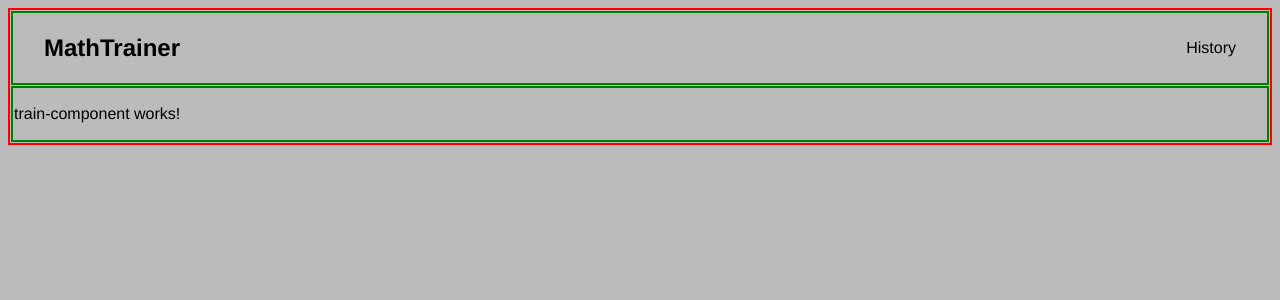
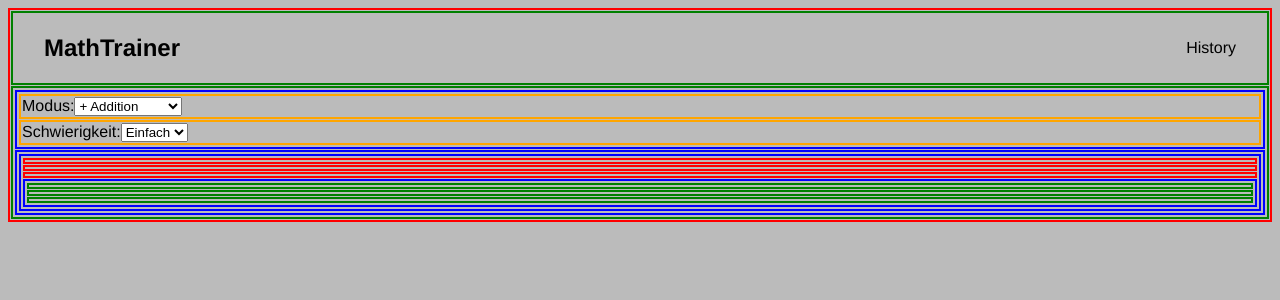
Before and after one commit to tnglf1337/ng-mathtrainer, an Angular app: page / in a window 1280 px wide. Shown: the top 300 px of the page. Built offline with nearby package versions, Linux system fonts and the light colour scheme.

Commit message:
update styling

```diff
--- a/src/app/train-component/train-component.html
+++ b/src/app/train-component/train-component.html
@@ -1 +1,48 @@
-<p>train-component works!</p>
+<section id="uebung-konfiguration-container" class="border-b">
+  <section id="modus-container" class="border-o">
+    <form id="modus-form" class="form">
+      <label>Modus:</label>
+      <select>
+        <option>+ Addition</option>
+        <option>- Subtraktion</option>
+        <option>* Multiplikation</option>
+        <option>/ Division</option>
+        <option>Gemischt</option>
+      </select>
+    </form>
+  </section>
+  <section id="schwierigkeit-container" class="border-o">
+    <form id="schwierigkeit-form" class="form">
+      <label>Schwierigkeit:</label>
+      <select>
+        <option>Einfach</option>
+        <option>Mittel</option>
+        <option>Schwer</option>
+      </select>
+    </form>
+  </section>
+</section>
+<section id="uebung-container" class="border-b">
+  <div id="uebung-ansicht-container" class="border-b">
+    <div id="zeit-container" class="border-r">
+
+    </div>
+    <div id="aufgabe-container" class="border-r">
+
+    </div>
+    <div id="loesung-input-container" class="border-r">
+
+    </div>
+    <section id="post-uebung-statistik-container" class="border-b">
+      <div id="uebung-ergebnis-container" class="border-g">
+
+      </div>
+      <div id="falsch-events-container" class="border-g">
+
+      </div>
+      <div id="link-container" class="border-g">
+
+      </div>
+    </section>
+  </div>
+</section>
--- a/src/app/train-component/train-component.ts
+++ b/src/app/train-component/train-component.ts
@@ -4,7 +4,7 @@ import { Component } from '@angular/core';
   selector: 'app-train-component',
   imports: [],
   templateUrl: './train-component.html',
-  styleUrl: './train-component.css'
+  styleUrls: ['./train-component.css', '../debug.css']
 })
 export class TrainComponent {
 
```
